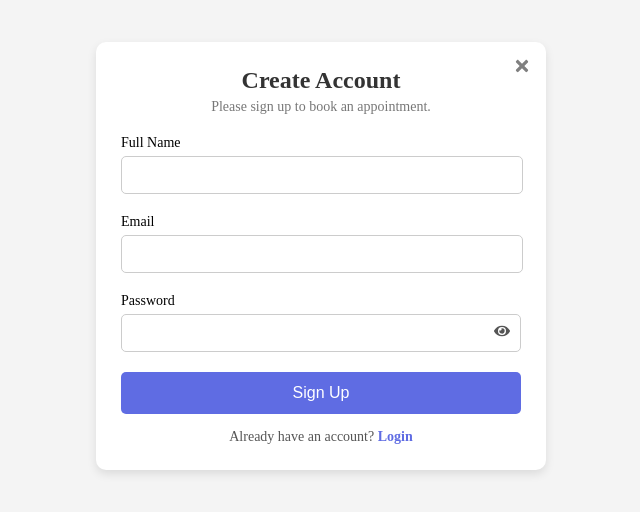
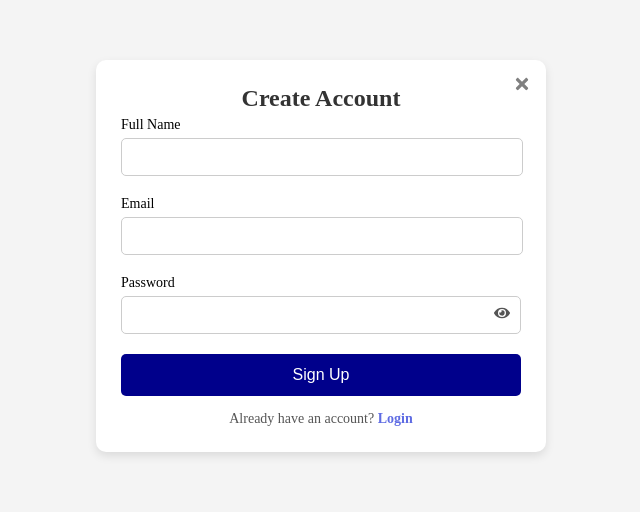
Before and after one commit to RahulGit077/Senior_citizen_app, a React (Vite) app: page /register in a window 1280 px wide. Shown: the part 144-656 px from the top of the page, without its empty margins (319-959 px from the left). Built offline with nearby package versions, Linux system fonts and the light colour scheme.

Commit message:
small changes

```diff
--- a/src/components/Auth/Login.jsx
+++ b/src/components/Auth/Login.jsx
@@ -38,7 +38,6 @@ const Login = () => {
     <div className="login-container">
       <form className="login-box" onSubmit={onSubmitHandler}>
         <p className="login-title">Login</p>
-        <p className="login-subtitle">Please log in to continue.</p>
         {error && <p className="error-message">{error}</p>}
 
         {/* Email Input */}
--- a/src/components/Auth/Register.jsx
+++ b/src/components/Auth/Register.jsx
@@ -44,9 +44,6 @@ const Register = () => {
         <FaTimes className="close-icon" onClick={() => navigate("/")} />
 
         <p className="signup-title">Create Account</p>
-        <p className="signup-subtitle">
-          Please sign up to book an appointment.
-        </p>
 
         {error && <p className="error-message">{error}</p>}
         {success && <p className="success-message">{success}</p>}
--- a/src/components/Auth/signup.css
+++ b/src/components/Auth/signup.css
@@ -92,7 +92,7 @@
 
   .signup-button {
     width: 100%;
-    background-color: #5f6ce3;
+    background-color: darkblue;
     color: white;
     border: none;
     padding: 12px;
```
